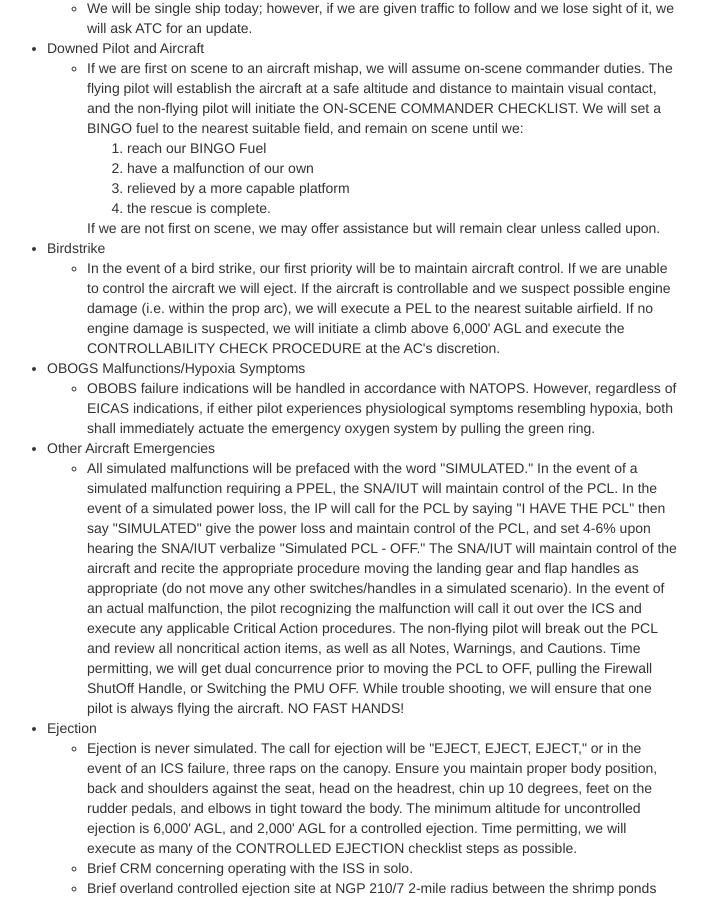
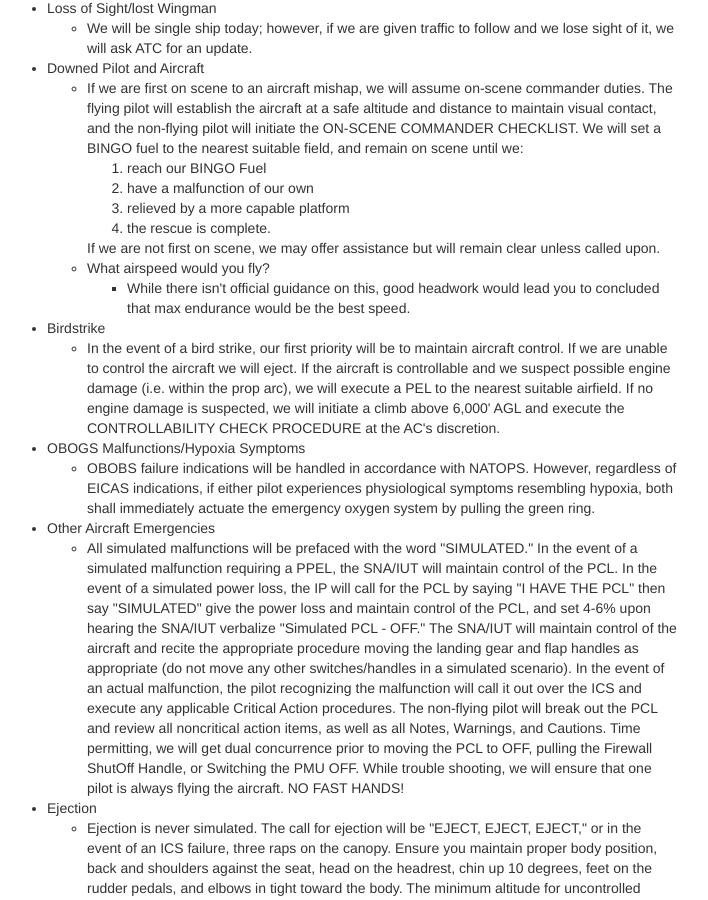
Before and after one commit to courserules/courserules.github.io, a Jekyll site: the page built from brief.html, in a window 1280 px wide and 900 px high, scrolled down 4131 px. Shown: the whole window, without its empty margins (48-756 px from the left). Built offline with Jekyll 4.4.1, drawn with Linux system fonts in a browser that asks for light colours; some of the changed text lies outside the part shown.

```diff
--- a/brief.html
+++ b/brief.html
@@ -16,6 +16,7 @@ permalink: /brief/
 				<li><a href="https://www.notams.faa.gov/dinsQueryWeb/queryRetrievalMapAction.do?method=displayByICAOs&reportType=RAW&formatType=DOMESTIC&retrieveLocId=kngp+kngt+knwl+krkp+ktfp+kcrp+kvct+knqi&actionType=notamRetrievalByICAOs" target="_blank">NOTAMs</a></li>
 				<li><a href="http://www.usahas.com/AHASMap.html?Area=VT-28" target="_blank">BASH</a></li>
 				<li><a href="http://www.cnatra.navy.mil" target="_blank">CNATRA App Plane Assignments</a></li>
+				<li><a href="https://www.cnatra.navy.mil/scheds/tw4/SQ-VT-28/!{{ page.date | date: "%Y-%m-%d" }}!VT-28!Frontpage.pdf"></a></li>
 			</ul>
 		</div><!-- /span -->
 
@@ -264,6 +265,11 @@ terminated and we will land as soon as practical.</li>
 								<li>the rescue is complete.
 							</ol>
 								If we are not first on scene, we may offer assistance but will remain clear unless called upon.</li>
+								<li>What airspeed would you fly?
+									<ul>
+										<li>While there isn't official guidance on this, good headwork would lead you to concluded that max endurance would be the best speed.</li>
+									</ul>
+								</li>
 					</ul>
 				</li>
 				<li>Birdstrike
```
Also changed, not shown: other parts of brief.html (+1 -1 lines).
